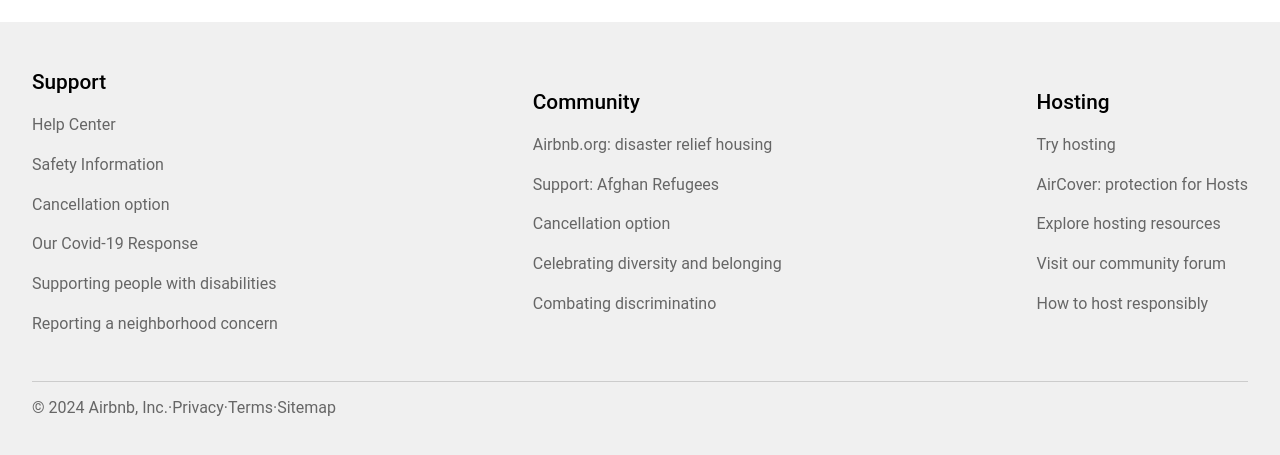
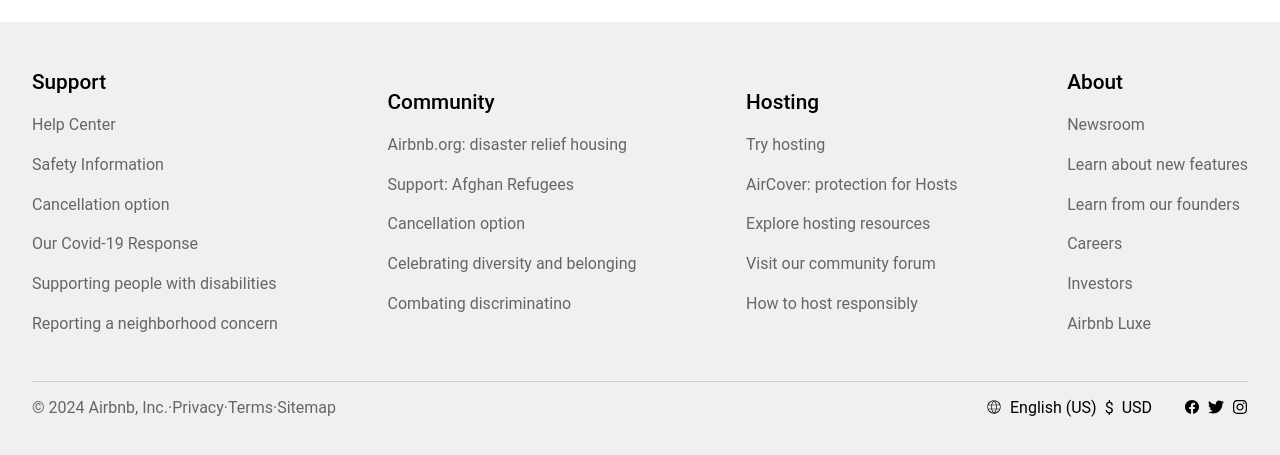
Before and after one commit to Latoure341/CapStone, a React (Vite) app in the folder Frontend/: page / in a window 1280 px wide. Shown: the part 3204-3659 px from the top of the page. Built offline with nearby package versions, Linux system fonts and the light colour scheme.

Commit message:
Fixing the UI of the Footer

```diff
--- a/Frontend/src/components/Footer/Footer.jsx
+++ b/Frontend/src/components/Footer/Footer.jsx
@@ -1,5 +1,11 @@
 import React from "react";
-import { FooterContainer, FooterWrapper, FooterDiv, CopyrightDiv } from "./Footer.styled.js";
+import { CiGlobe } from "react-icons/ci";
+import { IoLogoFacebook } from "react-icons/io5";
+import { FaTwitter } from "react-icons/fa";
+import { FaInstagram } from "react-icons/fa";
+import { FooterContainer, FooterWrapper,
+  FooterDiv, CopyrightDiv,
+  SocialsWrapper } from "./Footer.styled.js";
 
 const Footer = () => {
   return (
@@ -30,8 +36,18 @@
           <span>Visit our community forum</span>
           <span>How to host responsibly</span>
         </FooterDiv>
+        <FooterDiv>
+          <h2>About</h2>
+          <span>Newsroom</span>
+          <span>Learn about new features</span>
+          <span>Learn from our founders</span>
+          <span>Careers</span>
+          <span>Investors</span>
+          <span>Airbnb Luxe</span>
+        </FooterDiv>
       </FooterWrapper>
-      <CopyrightDiv>
+      <FooterWrapper copywright={true}>
+        <CopyrightDiv>
         <span>© 2024 Airbnb, Inc.</span>
         <span>·</span>
         <span>Privacy</span>
@@ -40,6 +56,20 @@
         <span>·</span>
         <span>Sitemap</span>
       </CopyrightDiv>
+      <SocialsWrapper>
+        <span>
+          <CiGlobe />
+        <p>English (US)</p>
+        <p>$</p>
+        <p>USD</p>
+        </span>
+        <span>
+          <IoLogoFacebook />
+          <FaTwitter/>
+          <FaInstagram/>
+        </span>
+      </SocialsWrapper>
+      </FooterWrapper>
     </FooterContainer>
   );
 };
--- a/Frontend/src/components/Footer/Footer.styled.js
+++ b/Frontend/src/components/Footer/Footer.styled.js
@@ -13,8 +13,8 @@
   align-items: center;
   flex-wrap: wrap;
 
-  padding: 0 0 3rem 0;
-  border-bottom: 1px solid rgb(204, 204, 204);
+  padding: ${({copywright}) => (copywright ? "0" : "0 0 3rem 0")};
+  border-bottom: ${({copywright}) => (copywright ? "none" : "1px solid rgb(204, 204, 204)")};
 `;
 
 export const FooterDiv = styled.div`
@@ -42,3 +42,17 @@
   color: rgb(102, 102, 102);
   font-size: 1rem;
 `;
+
+export const SocialsWrapper = styled.div`
+  display: flex;
+  justify-content: center;
+  align-items: center;
+  gap: 2rem;
+
+  span {
+  display: flex;
+  justify-content: center;
+  align-items: center;
+  gap: 0.5rem;
+  }
+`;
--- a/Frontend/src/components/NavBar/NavBar.jsx
+++ b/Frontend/src/components/NavBar/NavBar.jsx
@@ -1,4 +1,4 @@
-import React from "react";
+import React, { useState } from "react";
 import Logo from "../../assets/airbnb.svg?react";
 import { IoIosMenu } from "react-icons/io";
 import { MdAccountCircle } from "react-icons/md";
@@ -14,6 +14,12 @@
 } from "./NavBar.styled.js";
 
 const NavBar = () => {
+  const [modalLocation, setModalLocation] = useState(false);
+  const handleHotelSelect = () => {
+    console.log("Hotels selected");
+    setModalLocation(!modalLocation);
+  }
+
   return (
     <>
       <NavContainer>
@@ -26,7 +32,7 @@
           <ElementStyle>Online Experiences</ElementStyle>
         </NavSecondContainer>
         <NavSecondContainer>
-          <p>Become a host</p>
+          <p onClick={() => console.log("Become a host clicked")}>Become a host</p>
           <CiGlobe />
           <MenuAccount>
             <IoIosMenu />
@@ -39,17 +45,17 @@
         <SearchSecondContainer>
           <div>
             <h6>Hotels</h6>
-            <p>Select Hotels</p>
+            <p onClick={() => handleHotelSelect()}>Select Hotels</p>
           </div>
           <div>|</div>
           <div>
             <h6>Check ins</h6>
-            <p>Add dates</p>
+            <p onClick={() => console.log("Check-in dates added")}>Add dates</p>
           </div>
           <div>|</div>
           <div>
             <h6>Check Out</h6>
-            <p>Add dates</p>
+            <p onClick={() => console.log("Check-out dates added")}>Add dates</p>
           </div>
           <div>|</div>
           <span>
--- a/Frontend/src/components/NavBar/NavBar.styled.js
+++ b/Frontend/src/components/NavBar/NavBar.styled.js
@@ -71,6 +71,7 @@
     color: gray;
     padding: 0;
     margin: 0.1rem 0;
+    cursor: pointer;
   }
   h6 {
     padding: 0;
```
